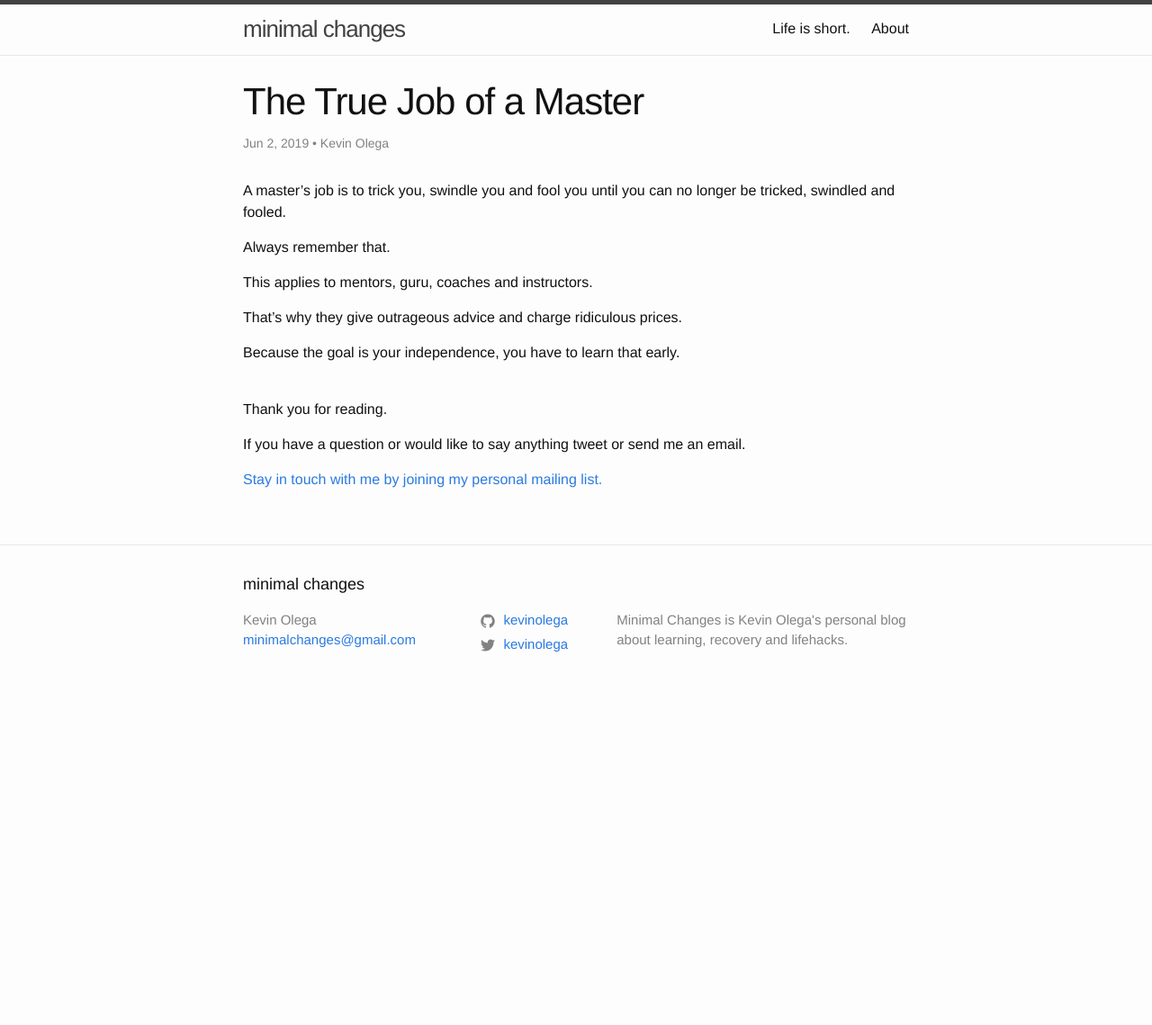
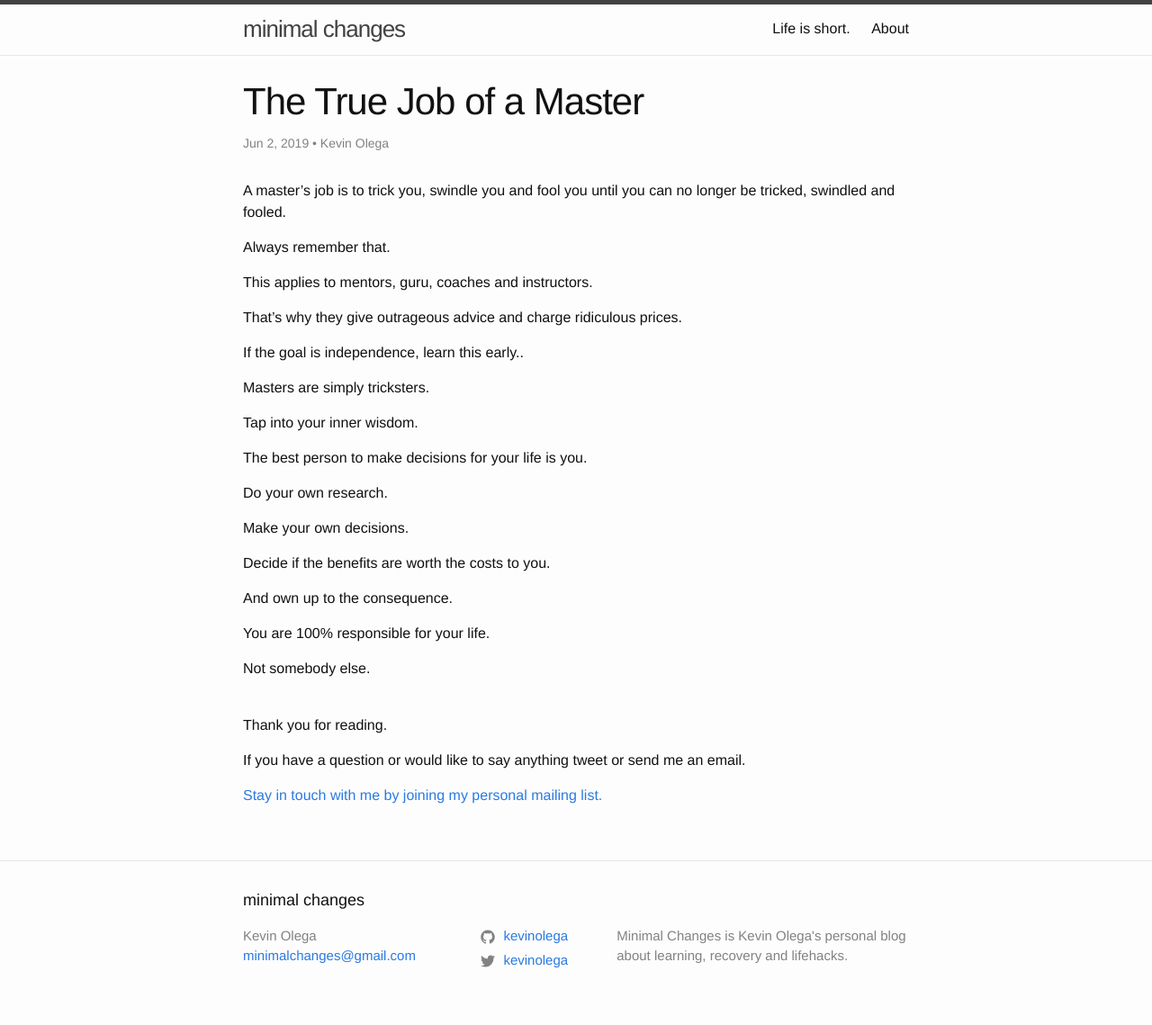
Before and after one commit to kevinolega/minimalchanges, a Jekyll site: the page built from _posts/2019-06-02-master-job.md, in a window 1280 px wide. Shown: the whole page at 90% size. Built offline with Jekyll 4.4.1, drawn with Linux system fonts in a browser that asks for light colours; nearby versions of some CDN libraries; library files that are not in the unit come from our copies; before the commit the page ends 900 px from its top, so only the background shows below that.

Commit message:
new post and updated an older post

```diff
--- a/_posts/2019-06-02-master-job.md
+++ b/_posts/2019-06-02-master-job.md
@@ -14,4 +14,22 @@ This applies to mentors, guru, coaches and instructors.
 
 That's why they give outrageous advice and charge ridiculous prices.
 
-Because the goal is your independence, you have to learn that early.
+If the goal is independence, learn this early..
+
+Masters are simply tricksters.
+
+Tap into your inner wisdom.
+
+The best person to make decisions for your life is you.
+
+Do your own research.
+
+Make your own decisions.
+
+Decide if the benefits are worth the costs to you.
+
+And own up to the consequence.
+
+You are 100% responsible for your life.
+
+Not somebody else.
```
Also changed, not shown: _posts/2019-08-08-pick-follow.md (added, +40 -0 lines).
